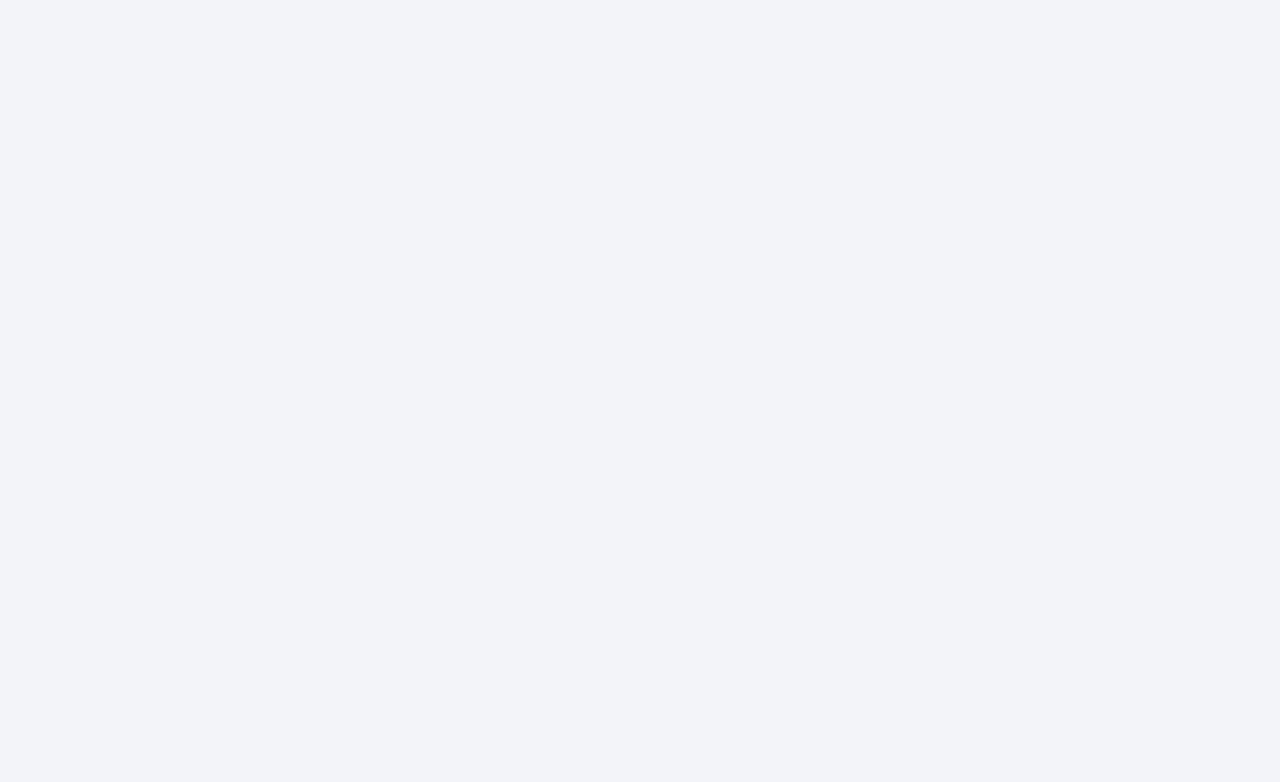
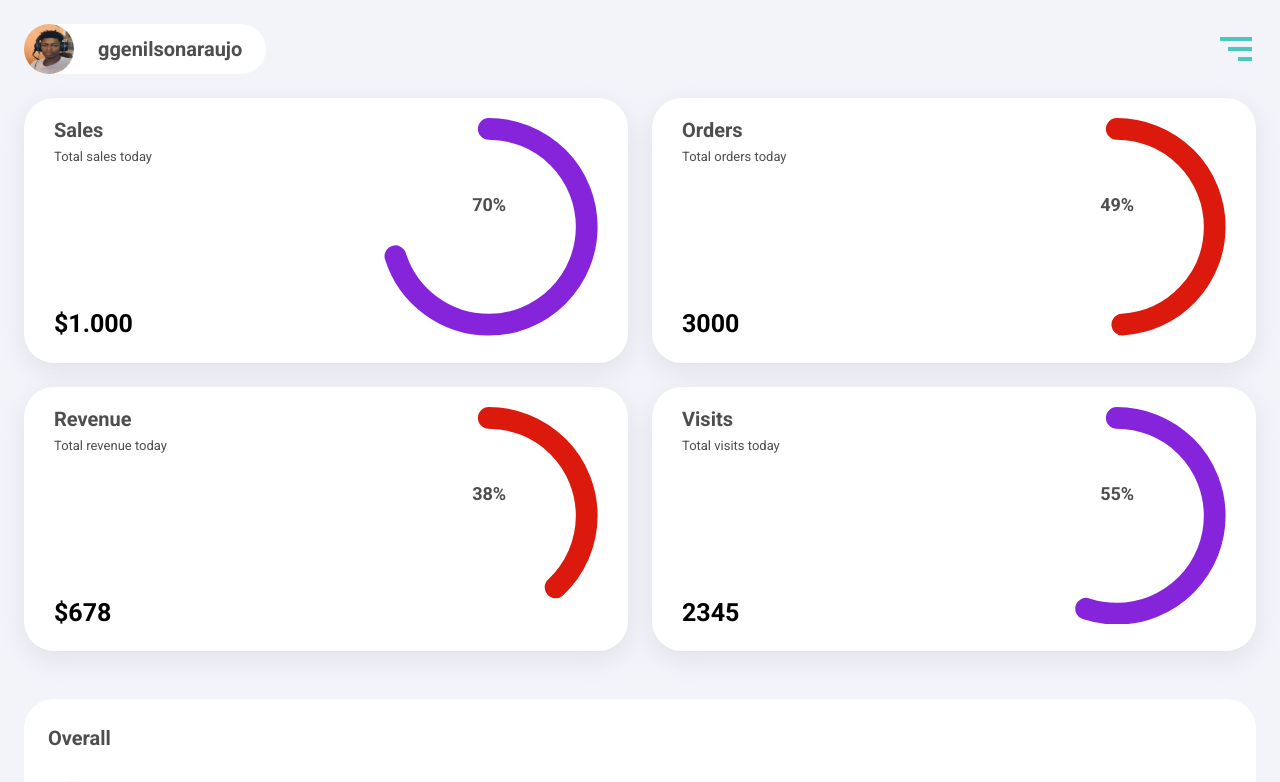
Before and after one commit to ggenilson/product-management, a React (Create React App) app: page /dashboard in a window 1280 px wide. Before the commit this address had no page. Shown: the top 782 px of the page. Built offline with nearby package versions, Linux system fonts and the light colour scheme.

Commit message:
feat: handle with location and active route

```diff
--- a/src/App.tsx
+++ b/src/App.tsx
@@ -10,13 +10,10 @@ const App: React.FC = () => {
   return (
     <BrowserRouter>
       <Routes>
-        <Route path="/" element={<MainLayout />}>
+        <Route path="/" element={<Blank />} />
+        <Route path="/dashboard" element={<MainLayout />}>
           <Route index element={<Dashboard />} />
-          <Route path="orders" element={<Blank />} />
           <Route path="products" element={<Blank />} />
-          <Route path="customers" element={<Blank />} />
-          <Route path="settings" element={<Blank />} />
-          <Route path="stats" element={<Blank />} />
         </Route>
       </Routes>
     </BrowserRouter>
--- a/src/components/sidebar/index.tsx
+++ b/src/components/sidebar/index.tsx
@@ -9,13 +9,19 @@ const Sidebar: React.FC = () => {
   const location = useLocation();
 
   useEffect(() => {
-    const [, currentPath] = window.location.pathname.split("/");
+    const routes = window.location.pathname.split("/");
 
-    const activeItem = sidebarNav.findIndex(
-      (item) => item.section === currentPath
-    );
+    const routesLength = routes.length;
 
-    setActiveIndex(!currentPath.length ? 0 : activeItem);
+    if (routesLength) {
+      const currentPath = routes[routesLength - 1];
+
+      const activeItem = sidebarNav.findIndex(
+        (item) => item.section === currentPath
+      );
+
+      setActiveIndex(!currentPath ? 0 : activeItem);
+    }
   }, [location]);
 
   const closeSidebar = () => {
--- a/src/configs/sidebar-nav.tsx
+++ b/src/configs/sidebar-nav.tsx
@@ -1,40 +1,16 @@
 const sidebarNav = [
   {
-    link: "/",
-    section: "home",
+    link: "/dashboard",
+    section: "dashboard",
     icon: <i className="bx bx-home-alt" />,
-    text: "Home",
+    text: "Dashboard",
   },
   {
-    link: "/orders",
-    section: "orders",
-    icon: <i className="bx bx-receipt" />,
-    text: "Orders",
-  },
-  {
-    link: "/products",
+    link: "/dashboard/products",
     section: "products",
     icon: <i className="bx bx-cube" />,
     text: "Products",
   },
-  {
-    link: "/customers",
-    section: "customers",
-    icon: <i className="bx bx-user" />,
-    text: "Customers",
-  },
-  {
-    link: "/stats",
-    section: "stats",
-    icon: <i className="bx bx-line-chart" />,
-    text: "Stats",
-  },
-  {
-    link: "/settings",
-    section: "settings",
-    icon: <i className="bx bx-cog" />,
-    text: "Settings",
-  },
 ];
 
 export default sidebarNav;
--- a/src/constants/data.ts
+++ b/src/constants/data.ts
@@ -1,10 +1,4 @@
-import images from "./images";
-
 const data = {
-  user: {
-    name: "ggenilsonaraujo",
-    img: images.avt,
-  },
   summary: [
     {
       title: "Sales",
```
